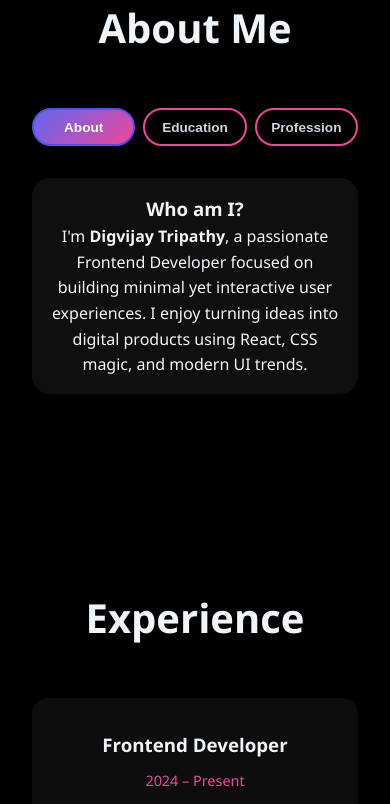
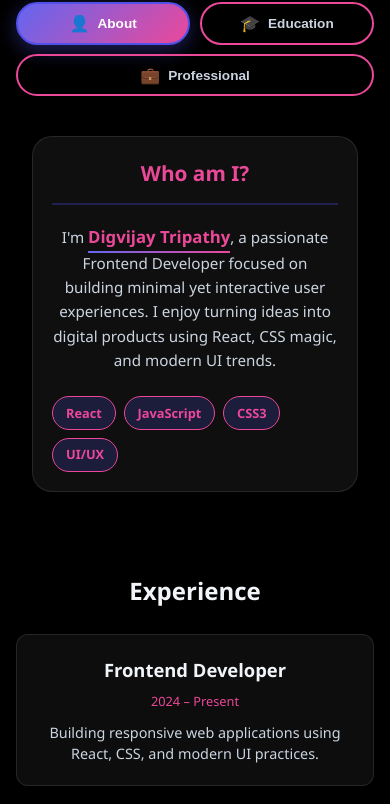
Before and after one commit to DIGVIJAY-TRIPATHY/PORTFOLIO, a React (Vite) app: page / in a window 390 px wide. Shown: the part 984-1788 px from the top of the page. Built offline with nearby package versions, Linux system fonts and the light colour scheme.

Commit message:
changing some files

```diff
--- a/src/components/About/about.css
+++ b/src/components/About/about.css
@@ -2,107 +2,484 @@
 .about-tabs {
   display: flex;
   justify-content: center;
-  gap: 1.8rem;
-  margin-bottom: 2rem;
+  flex-wrap: wrap;
+  gap: 1.2rem;
+  margin-bottom: 2.5rem;
 }
 
 .tab-btn {
-  padding: 0.6rem 1.6rem;
-  border-radius: 25px;
+  display: flex;
+  align-items: center;
+  gap: 0.5rem;
+  padding: 0.75rem 1.8rem;
+  border-radius: 30px;
   border: 2px solid var(--accent-color);
   background: transparent;
   cursor: pointer;
   color: var(--text-secondary);
-  transition: 0.3s;
+  transition: all 0.3s ease;
   font-weight: 600;
+  font-size: 1rem;
+  position: relative;
+  overflow: hidden;
+}
+
+.tab-btn::before {
+  content: '';
+  position: absolute;
+  top: 0;
+  left: -100%;
+  width: 100%;
+  height: 100%;
+  background: var(--gradient-primary);
+  transition: left 0.3s ease;
+  z-index: -1;
 }
 
 .tab-btn:hover {
   transform: translateY(-3px);
   color: var(--accent-color);
+  box-shadow: 0 5px 15px rgba(81, 81, 234, 0.3);
+}
+
+.tab-btn:hover::before {
+  left: 0;
+}
+
+.tab-btn:hover {
+  color: white;
 }
 
 .tab-btn.active {
   background: var(--gradient-primary);
   color: white;
   border-color: rgb(81, 81, 234);
-  border-radius: 25px;
+  box-shadow: 0 5px 20px rgba(81, 81, 234, 0.4);
+}
+
+.tab-icon {
+  font-size: 1.2rem;
+  transition: transform 0.3s ease;
+}
+
+.tab-btn:hover .tab-icon {
+  transform: scale(1.2) rotate(5deg);
+}
+
+.tab-text {
+  white-space: nowrap;
 }
 
 /* Content */
 .about-content {
-  max-width: 850px;
+  max-width: 900px;
   margin: auto;
+  min-height: 350px;
 }
 
 .glass-card {
   background: rgba(255, 255, 255, 0.06);
-  padding: 2rem;
-  border-radius: 18px;
+  padding: 2.5rem;
+  border-radius: 20px;
   backdrop-filter: blur(10px);
-  animation: floatUp 0.8s ease;
+  border: 1px solid rgba(255, 255, 255, 0.1);
+  box-shadow: 0 8px 32px rgba(0, 0, 0, 0.1);
+  animation: floatUp 0.6s ease;
+}
+
+.card-header {
+  margin-bottom: 1.5rem;
+  padding-bottom: 1rem;
+  border-bottom: 2px solid rgba(81, 81, 234, 0.3);
+}
+
+.card-header h3 {
+  font-size: 1.8rem;
+  color: var(--accent-color);
+  margin: 0;
+}
+
+.intro-text {
+  font-size: 1.1rem;
+  line-height: 1.8;
+  color: var(--text-secondary);
+  margin-bottom: 1.5rem;
+}
+
+.highlight-name {
+  color: var(--accent-color);
+  font-size: 1.15rem;
+  position: relative;
+  display: inline-block;
+}
+
+.highlight-name::after {
+  content: '';
+  position: absolute;
+  bottom: -2px;
+  left: 0;
+  width: 100%;
+  height: 2px;
+  background: var(--gradient-primary);
+  animation: underlineGrow 0.6s ease;
+}
+
+/* Skills Badges */
+.skills-badges {
+  display: flex;
+  flex-wrap: wrap;
+  gap: 0.8rem;
+  margin-top: 1.5rem;
+}
+
+.badge {
+  padding: 0.5rem 1.2rem;
+  background: rgba(81, 81, 234, 0.2);
+  border: 1px solid var(--accent-color);
+  border-radius: 20px;
+  color: var(--accent-color);
+  font-size: 0.9rem;
+  font-weight: 600;
+  transition: all 0.3s ease;
+}
+
+.badge:hover {
+  background: var(--accent-color);
+  color: white;
+  transform: translateY(-3px);
+  box-shadow: 0 5px 15px rgba(81, 81, 234, 0.4);
 }
 
 /* Timeline */
 .timeline {
   margin-top: 1rem;
   line-height: 1.6;
+  position: relative;
+  padding-left: 0;
 }
 
-.timeline li {
-  margin-bottom: 1.2rem;
+.timeline-item {
+  margin-bottom: 2rem;
+  position: relative;
+  list-style: none;
+}
+
+.timeline-marker {
+  display: none;
+}
+
+.timeline-content {
+  padding-left: 0;
 }
 
 .year {
   display: inline-block;
-  font-size: 0.9rem;
+  font-size: 0.95rem;
   color: var(--accent-color);
-  margin-bottom: 0.2rem;
+  font-weight: 700;
+  margin-bottom: 0.5rem;
+  background: rgba(81, 81, 234, 0.1);
+  padding: 0.3rem 0.8rem;
+  border-radius: 15px;
+}
+
+.subtitle {
+  color: var(--text-secondary);
+  font-size: 0.95rem;
+  opacity: 0.8;
 }
 
 /* Highlights */
+.highlight-list {
+  list-style: none;
+  padding: 0;
+}
+
 .highlight-list li {
-  margin: 0.6rem 0;
+  display: flex;
+  align-items: center;
+  gap: 1rem;
+  margin: 1.2rem 0;
+  padding: 1rem;
+  background: rgba(255, 255, 255, 0.03);
+  border-radius: 12px;
   color: var(--text-secondary);
-  transition: 0.3s ease;
+  transition: all 0.3s ease;
+  border-left: 3px solid transparent;
 }
 
 .highlight-list li:hover {
-  transform: translateX(5px);
-  color: var(--accent-color);
+  transform: translateX(10px);
+  background: rgba(81, 81, 234, 0.1);
+  border-left-color: var(--accent-color);
+  box-shadow: 0 5px 15px rgba(81, 81, 234, 0.2);
+}
+
+.highlight-list .icon {
+  font-size: 1.5rem;
+  flex-shrink: 0;
+  transition: transform 0.3s ease;
+}
+
+.highlight-list li:hover .icon {
+  transform: scale(1.3) rotate(10deg);
+}
+
+.highlight-list .text {
+  flex: 1;
+  font-size: 1.05rem;
 }
 
 /* Animations */
 @keyframes floatUp {
-  from { opacity: 0; transform: translateY(15px); }
-  to { opacity: 1; transform: translateY(0); }
+  from {
+    opacity: 0;
+    transform: translateY(30px);
+  }
+  to {
+    opacity: 1;
+    transform: translateY(0);
+  }
 }
 
+@keyframes pulse {
+  0%, 100% {
+    transform: scale(1);
+    box-shadow: 0 0 0 4px rgba(81, 81, 234, 0.2);
+  }
+  50% {
+    transform: scale(1.1);
+    box-shadow: 0 0 0 8px rgba(81, 81, 234, 0.1);
+  }
+}
+
+@keyframes underlineGrow {
+  from {
+    width: 0;
+  }
+  to {
+    width: 100%;
+  }
+}
 
 /* =======================================
    RESPONSIVE DESIGN FOR ABOUT SECTION
 ======================================= */
 
+/* Large Tablets and Small Laptops */
+@media (max-width: 1024px) {
+  .about-content {
+    max-width: 750px;
+  }
+
+  .glass-card {
+    padding: 2rem;
+  }
+}
+
 /* Tablets */
 @media (max-width: 992px) {
   .about-tabs {
-    gap: 1.2rem;
+    gap: 1rem;
   }
 
   .tab-btn {
-    padding: 0.55rem 1.3rem;
+    padding: 0.65rem 1.4rem;
     font-size: 0.95rem;
   }
 
   .glass-card {
-    padding: 1.6rem;
+    padding: 1.8rem;
+  }
+
+  .card-header h3 {
+    font-size: 1.6rem;
+  }
+
+  .intro-text {
+    font-size: 1.05rem;
   }
 }
 
-/* Mobile */
+/* Mobile Landscape and Small Tablets */
 @media (max-width: 768px) {
   .section-title {
     font-size: 2rem;
+    margin-bottom: 1.5rem;
+  }
+
+  .about-tabs {
+    gap: 0.8rem;
+  }
+
+  .tab-btn {
+    padding: 0.6rem 1.2rem;
+    font-size: 0.9rem;
+  }
+
+  .tab-icon {
+    font-size: 1.1rem;
+  }
+
+  .about-content {
+    padding: 0 1rem;
+    min-height: 300px;
+  }
+
+  .glass-card {
+    padding: 1.5rem;
+  }
+
+  .card-header {
+    margin-bottom: 1.2rem;
+    padding-bottom: 0.8rem;
+  }
+
+  .card-header h3 {
+    font-size: 1.5rem;
+  }
+
+  .intro-text {
+    font-size: 1rem;
+    line-height: 1.7;
+  }
+
+  .skills-badges {
+    gap: 0.6rem;
+  }
+
+  .badge {
+    padding: 0.4rem 1rem;
+    font-size: 0.85rem;
+  }
+
+  .timeline {
+    padding-left: 0;
+  }
+
+  .timeline-marker {
+    display: none;
+  }
+
+  .year {
+    font-size: 0.9rem;
+    padding: 0.25rem 0.6rem;
+  }
+
+  .subtitle {
+    font-size: 0.9rem;
+  }
+
+  .highlight-list li {
+    padding: 0.8rem;
+    gap: 0.8rem;
+  }
+
+  .highlight-list .icon {
+    font-size: 1.3rem;
+  }
+
+  .highlight-list .text {
+    font-size: 1rem;
+  }
+}
+
+/* Mobile Portrait */
+@media (max-width: 480px) {
+  .section-title {
+    font-size: 1.8rem;
+  }
+
+  .about-tabs {
+    gap: 0.6rem;
+  }
+
+  .tab-btn {
+    flex: 1 1 calc(50% - 0.3rem);
+    min-width: 120px;
+    padding: 0.6rem 0.8rem;
+    font-size: 0.85rem;
+    justify-content: center;
+  }
+
+  .tab-btn:last-child {
+    flex: 1 1 100%;
+  }
+
+  .tab-icon {
+    font-size: 1rem;
+  }
+
+  .glass-card {
+    padding: 1.2rem;
+  }
+
+  .card-header h3 {
+    font-size: 1.3rem;
+  }
+
+  .intro-text {
+    font-size: 0.95rem;
+    line-height: 1.6;
+  }
+
+  .highlight-name {
+    font-size: 1.05rem;
+  }
+
+  .skills-badges {
+    gap: 0.5rem;
+  }
+
+  .badge {
+    padding: 0.35rem 0.8rem;
+    font-size: 0.8rem;
+  }
+
+  .timeline {
+    padding-left: 0;
+  }
+
+  .timeline-marker {
+    display: none;
+  }
+
+  .timeline-item {
+    margin-bottom: 1.5rem;
+  }
+
+  .year {
+    font-size: 0.85rem;
+    padding: 0.2rem 0.5rem;
+  }
+
+  .timeline-content p {
+    font-size: 0.9rem;
+  }
+
+  .subtitle {
+    font-size: 0.85rem;
+  }
+
+  .highlight-list li {
+    padding: 0.7rem;
+    gap: 0.7rem;
+    margin: 1rem 0;
+  }
+
+  .highlight-list .icon {
+    font-size: 1.2rem;
+  }
+
+  .highlight-list .text {
+    font-size: 0.9rem;
+  }
+}
+
+/* Extra Small Mobile */
+@media (max-width: 360px) {
+  .section-title {
+    font-size: 1.6rem;
   }
 
   .about-tabs {
@@ -110,58 +487,59 @@
   }
 
   .tab-btn {
-    flex: 1 1 calc(33% - 0.8rem);
-    padding: 0.55rem;
-    font-size: 0.9rem;
-    text-align: center;
+    padding: 0.55rem 0.6rem;
+    font-size: 0.8rem;
+    min-width: 100px;
   }
 
-  .about-content {
-    padding: 1 1rem;
+  .tab-icon {
+    font-size: 0.9rem;
+  }
+
+  .tab-text {
+    font-size: 0.75rem;
   }
 
   .glass-card {
     padding: 1rem;
   }
 
-  .timeline li p,
-  .highlight-list li {
-    font-size: 0.95rem;
+  .card-header {
+    margin-bottom: 1rem;
+    padding-bottom: 0.6rem;
   }
-}
 
-/* Small Mobile */
-@media (max-width: 480px) {
-  .tab-btn {
-    flex: 1 1 100%;
-    padding: 0.6rem;
+  .card-header h3 {
+    font-size: 1.2rem;
+  }
+
+  .intro-text {
+    font-size: 0.9rem;
+  }
+
+  .highlight-name {
+    font-size: 1rem;
+  }
+
+  .badge {
+    padding: 0.3rem 0.6rem;
+    font-size: 0.75rem;
+  }
+
+  .timeline-content p,
+  .highlight-list .text {
     font-size: 0.85rem;
   }
 
-  .glass-card {
-    padding: 1rem;
-  }
-
   .year {
-    font-size: 0.85rem;
-  }
-
-  .timeline li p {
-    font-size: 0.9rem;
-  }
-}
-
-/* Extra Small (safe for notch phones) */
-@media (max-width: 360px) {
-  .section-title {
-    font-size: 1.8rem;
-  }
-
-  .tab-btn {
     font-size: 0.8rem;
   }
 
-  .glass-card p {
-    font-size: 0.9rem;
+  .subtitle {
+    font-size: 0.8rem;
+  }
+
+  .highlight-list .icon {
+    font-size: 1.1rem;
   }
 }
--- a/src/components/About/about.jsx
+++ b/src/components/About/about.jsx
@@ -13,13 +13,15 @@ function About() {
           className={activeTab === "about" ? "tab-btn active" : "tab-btn"}
           onClick={() => setActiveTab("about")}
         >
-          About
+          <span className="tab-icon">👤</span>
+          <span className="tab-text">About</span>
         </button>
         <button
           className={activeTab === "education" ? "tab-btn active" : "tab-btn"}
           onClick={() => setActiveTab("education")}
         >
-          Education
+          <span className="tab-icon">🎓</span>
+          <span className="tab-text">Education</span>
         </button>
         <button
           className={
@@ -27,63 +29,97 @@ function About() {
           }
           onClick={() => setActiveTab("professional")}
         >
-          Profession
+          <span className="tab-icon">💼</span>
+          <span className="tab-text">Professional</span>
         </button>
       </div>
 
       <div className="about-content">
         {activeTab === "about" && (
-          <div className="glass-card fade">
+          <div className="glass-card" key="about">
+            <div className="card-header">
               <h3>Who am I?</h3>
-            <p>
-              I'm <strong>Digvijay Tripathy</strong>, a passionate Frontend
+            </div>
+            <p className="intro-text">
+              I'm <strong className="highlight-name">Digvijay Tripathy</strong>, a passionate Frontend
               Developer focused on building minimal yet interactive user
               experiences. I enjoy turning ideas into digital products using
               React, CSS magic, and modern UI trends.
             </p>
+            <div className="skills-badges">
+              <span className="badge">React</span>
+              <span className="badge">JavaScript</span>
+              <span className="badge">CSS3</span>
+              <span className="badge">UI/UX</span>
+            </div>
           </div>
         )}
 
         {activeTab === "education" && (
-          <div className="glass-card fade">
+          <div className="glass-card" key="education">
+            <div className="card-header">
               <h3>Education Journey</h3>
+            </div>
             <ul className="timeline">
-              <li>
+              <li className="timeline-item">
+                <div className="timeline-marker"></div>
+                <div className="timeline-content">
                   <span className="year">2023 - Present</span>
                   <p>
                     <strong>B.Tech — NIT Bhubaneswar</strong>
                     <br />
-                  Computer Science & Engineering
+                    <span className="subtitle">Computer Science & Engineering</span>
                   </p>
+                </div>
               </li>
-              <li>
+              <li className="timeline-item">
+                <div className="timeline-marker"></div>
+                <div className="timeline-content">
                   <span className="year">2021 - 2023</span>
                   <p>
                     <strong>Allen Career Institute</strong>
                     <br />
-                  JEE Preparation
+                    <span className="subtitle">JEE Preparation</span>
                   </p>
+                </div>
               </li>
-              <li>
+              <li className="timeline-item">
+                <div className="timeline-marker"></div>
+                <div className="timeline-content">
                   <span className="year">2020</span>
                   <p>
                     <strong>High School</strong>
                     <br />
-                  Graduated with Science specialization
+                    <span className="subtitle">Graduated with Science specialization</span>
                   </p>
+                </div>
               </li>
             </ul>
           </div>
         )}
 
         {activeTab === "professional" && (
-          <div className="glass-card fade">
+          <div className="glass-card" key="professional">
+            <div className="card-header">
               <h3>What I Do</h3>
+            </div>
             <ul className="highlight-list">
-              <li>⚡ Craft responsive & animated UIs</li>
-              <li>🚀 Build React-based interactive applications</li>
-              <li>🎨 Design aesthetic front-end dashboards</li>
-              <li>🧪 Optimize performance & UI/UX decisions</li>
+              <li>
+                <span className="icon">⚡</span>
+                <span className="text">Craft responsive & animated UIs</span>
+              </li>
+              <li>
+                <span className="icon">🚀</span>
+                <span className="text">Build React-based interactive applications</span>
+              </li>
+              <li>
+                <span className="icon">🎨</span>
+                <span className="text">Design aesthetic front-end dashboards</span>
+              </li>
+              <li>
+                <span className="icon">🧪</span>
+                <span className="text">Optimize performance & UI/UX decisions</span>
+              </li>
             </ul>
           </div>
         )}
--- a/src/components/Experience/experience.css
+++ b/src/components/Experience/experience.css
@@ -6,6 +6,7 @@
 .section-title {
   font-size: 2.5rem;
   margin-bottom: 3rem;
+  transition: font-size 0.3s ease;
 }
 
 .experience-container {
@@ -13,6 +14,7 @@
   margin: auto;
   display: grid;
   gap: 2rem;
+  grid-template-columns: 1fr;
 }
 
 .experience-card {
@@ -20,18 +22,154 @@
   padding: 2rem;
   border-radius: 16px;
   backdrop-filter: blur(10px);
+  transition: transform 0.3s ease, box-shadow 0.3s ease;
+  border: 1px solid rgba(255, 255, 255, 0.1);
+}
+
+.experience-card:hover {
+  transform: translateY(-5px);
+  box-shadow: 0 8px 20px rgba(0, 0, 0, 0.2);
 }
 
 .experience-card h3 {
   margin-bottom: 0.5rem;
+  font-size: 1.5rem;
+  transition: font-size 0.3s ease;
 }
 
 .experience-card span {
   color: var(--accent-color);
   font-size: 0.9rem;
+  display: block;
+  transition: font-size 0.3s ease;
 }
 
 .experience-card p {
   margin-top: 1rem;
   color: var(--text-secondary);
+  line-height: 1.6;
+  transition: font-size 0.3s ease;
 }
+
+/* Tablet - Large screens (768px and up) */
+@media (min-width: 768px) {
+  .experience-container {
+    grid-template-columns: repeat(2, 1fr);
+    gap: 2.5rem;
+  }
+}
+
+/* Medium tablets and small laptops (640px - 767px) */
+@media (max-width: 767px) {
+  .section {
+    padding: 4rem 1.5rem;
+  }
+
+  .section-title {
+    font-size: 2rem;
+  }
+
+  .experience-card {
+    padding: 1.75rem;
+  }
+
+  .experience-card h3 {
+    font-size: 1.35rem;
+  }
+}
+
+/* Mobile devices (480px - 639px) */
+@media (max-width: 639px) {
+  .section {
+    padding: 3rem 1.25rem;
+  }
+
+  .section-title {
+    font-size: 1.75rem;
+    margin-bottom: 2rem;
+  }
+
+  .experience-container {
+    gap: 1.5rem;
+  }
+
+  .experience-card {
+    padding: 1.5rem;
+  }
+
+  .experience-card h3 {
+    font-size: 1.25rem;
+  }
+
+  .experience-card span {
+    font-size: 0.85rem;
+  }
+
+  .experience-card p {
+    font-size: 0.95rem;
+    margin-top: 0.75rem;
+  }
+}
+
+/* Small mobile devices (below 480px) */
+@media (max-width: 479px) {
+  .section {
+    padding: 2.5rem 1rem;
+  }
+
+  .section-title {
+    font-size: 1.5rem;
+    margin-bottom: 1.5rem;
+  }
+
+  .experience-container {
+    gap: 1.25rem;
+  }
+
+  .experience-card {
+    padding: 1.25rem;
+    border-radius: 12px;
+  }
+
+  .experience-card h3 {
+    font-size: 1.15rem;
+    margin-bottom: 0.4rem;
+  }
+
+  .experience-card span {
+    font-size: 0.8rem;
+  }
+
+  .experience-card p {
+    font-size: 0.9rem;
+    margin-top: 0.65rem;
+    line-height: 1.5;
+  }
+}
+
+/* Extra small devices (below 360px) */
+@media (max-width: 359px) {
+  .section {
+    padding: 2rem 0.75rem;
+  }
+
+  .section-title {
+    font-size: 1.35rem;
+  }
+
+  .experience-card {
+    padding: 1rem;
+  }
+
+  .experience-card h3 {
+    font-size: 1.05rem;
+  }
+
+  .experience-card span {
+    font-size: 0.75rem;
+  }
+
+  .experience-card p {
+    font-size: 0.85rem;
+  }
+}
```
Lines whose indentation alone changed are shown as unchanged.
